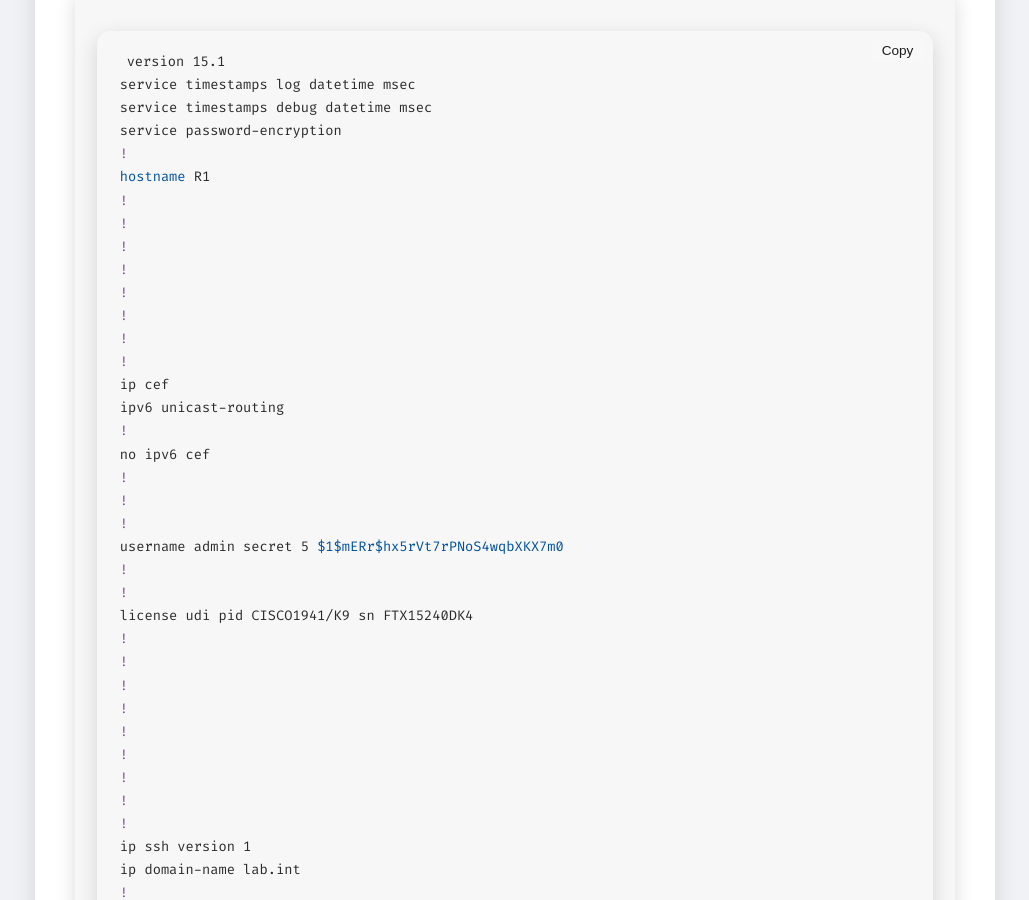
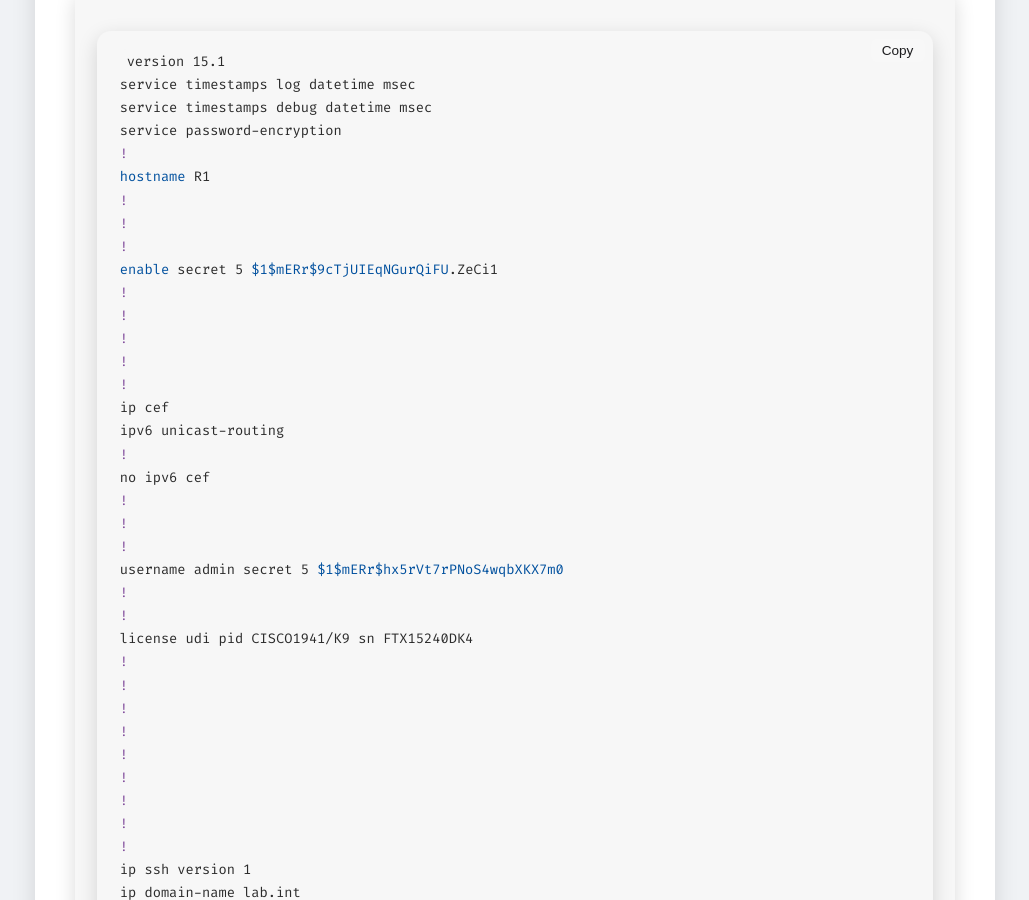
Before and after one commit to Felix-Mackinger/Report-gen, a Jekyll site: the page built from docs/SYTD/009_Inter-VLAN-Routing-Challenge/index.md, in a window 1280 px wide and 900 px high, scrolled down 480 px. Shown: the whole window, without its empty margins (125-1154 px from the left). Built offline with Jekyll 4.4.1, drawn with Linux system fonts in a browser that asks for light colours; our own code applies the rules of GitHub Pages for plain Markdown files.

Commit message:
Update index.md

```diff
--- a/docs/SYTD/009_Inter-VLAN-Routing-Challenge/index.md
+++ b/docs/SYTD/009_Inter-VLAN-Routing-Challenge/index.md
@@ -20,6 +20,7 @@ hostname R1
 !
 !
 !
+enable secret 5 $1$mERr$9cTjUIEqNGurQiFU.ZeCi1
 !
 !
 !
```
